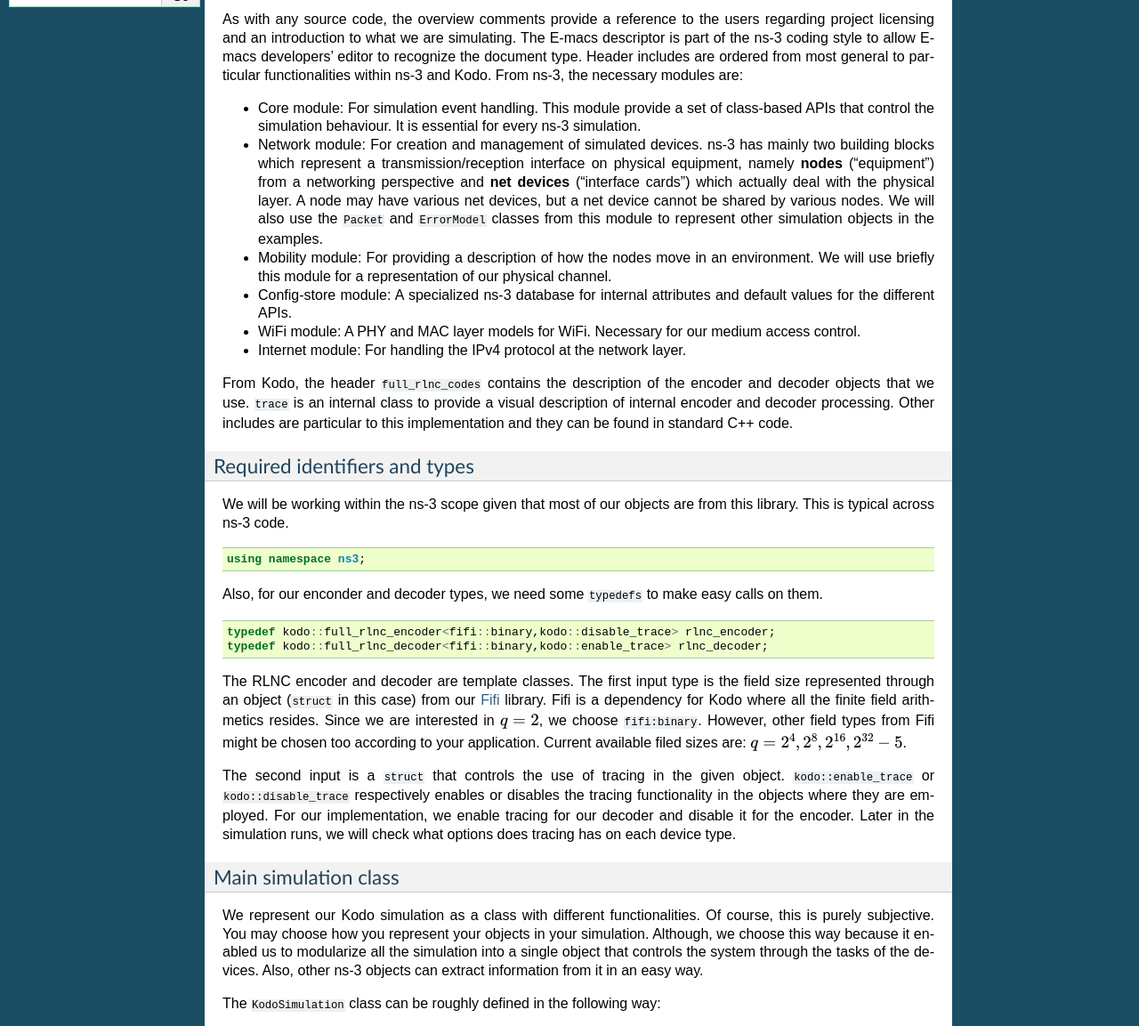
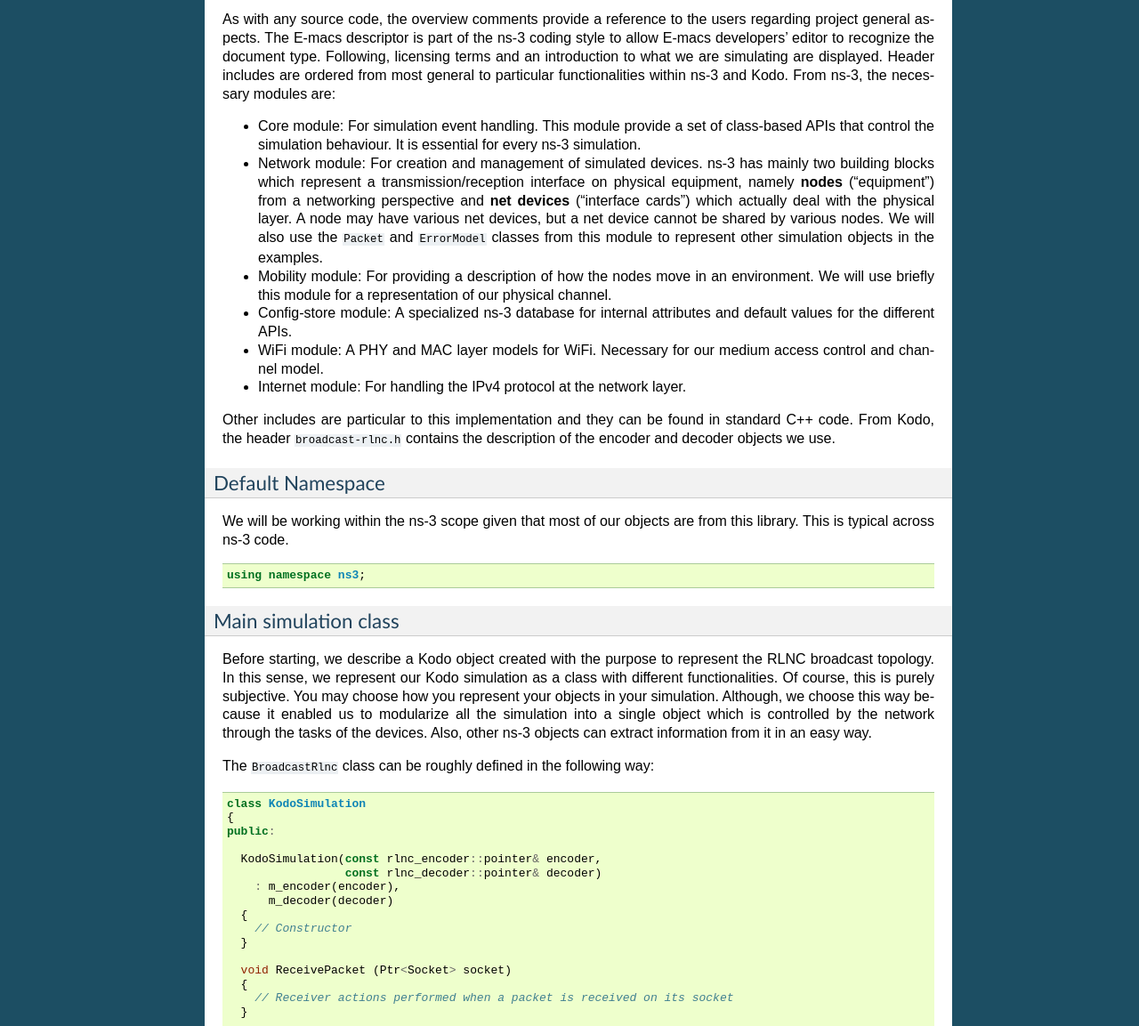
Before and after one commit to steinwurf/kodo-ns3-examples, a Sphinx documentation site: the page built from docs/wifi_broadcast.rst, in a window 1280 px wide and 1400 px high, scrolled down 726 px, cut to the strip 247-1400 px from the top of the window. Shown: the whole strip at 89% size. Built offline with Sphinx 7.4.7, drawn with Linux system fonts in a browser that asks for light colours; formulas are drawn with MathJax 3; some of the changed text lies outside the part shown.

Commit message:
Removing authors names and adding documentation

```diff
--- a/docs/wifi_broadcast.rst
+++ b/docs/wifi_broadcast.rst
@@ -57,11 +57,10 @@
    :linenos:
 
 As with any source code, the overview comments provide a reference to the users
-regarding project licensing and an introduction to what we are simulating. The
-E-macs descriptor is part of the ns-3 coding style to allow E-macs developers'
-editor to recognize the document type. Header includes are ordered from most
-general to particular functionalities within ns-3 and Kodo. From ns-3, the
-necessary modules are:
+regarding project general aspects. The E-macs descriptor is part of the
+ns-3 coding style to allow E-macs developers' editor to recognize the document
+type. Following, licensing terms and an introduction to what we are simulating
+are displayed. Header includes are ordered from most general to particular functionalities within ns-3 and Kodo. From ns-3, the necessary modules are:
 
 * Core module: For simulation event handling. This module provide a set of
   class-based APIs that control the simulation behaviour. It is essential for
@@ -80,17 +79,14 @@
 * Config-store module: A specialized ns-3 database for internal attributes and
   default values for the different APIs.
 * WiFi module: A PHY and MAC layer models for WiFi. Necessary for our medium
-  access control.
+  access control and channel model.
 * Internet module: For handling the IPv4 protocol at the network layer.
 
-From Kodo, the header ``full_rlnc_codes`` contains the description of the
-encoder and decoder objects that we use. ``trace`` is an internal class to
-provide a visual description of internal encoder and decoder processing. Other
-includes are particular to this implementation and they can be found in standard
-C++ code.
+Other includes are particular to this implementation and they can be found in
+standard C++ code. From Kodo, the header ``broadcast-rlnc.h`` contains the description of the encoder and decoder objects we use.
 
-Required identifiers and types
-^^^^^^^^^^^^^^^^^^^^^^^^^^^^^^
+Default Namespace
+^^^^^^^^^^^^^^^^^
 
 We will be working within the ns-3 scope given that most of our objects are from
 this library. This is typical across ns-3 code.
@@ -99,40 +95,16 @@
 
    using namespace ns3;
 
-Also, for our enconder and decoder types, we need some ``typedefs`` to make
-easy calls on them.
-
-.. code-block:: c++
-
-   typedef kodo::full_rlnc_encoder<fifi::binary,kodo::disable_trace> rlnc_encoder;
-   typedef kodo::full_rlnc_decoder<fifi::binary,kodo::enable_trace> rlnc_decoder;
-
-The RLNC encoder and decoder are template classes. The first input type is the
-field size represented through an object (``struct`` in this case) from our
-`Fifi  <https://github.com/steinwurf/fifi>`_ library. Fifi is a dependency for
-Kodo where all the finite field arithmetics resides. Since we are interested in
-:math:`q = 2`, we choose ``fifi:binary``. However, other field types from Fifi
-might be chosen too according to your application. Current available filed sizes
-are: :math:`q = {2^4, 2^8, 2^{16}, 2^{32}-5}`.
-
-The second input is a ``struct`` that controls the use of tracing in the given
-object. ``kodo::enable_trace`` or ``kodo::disable_trace`` respectively enables
-or disables the tracing functionality in the objects where they are employed.
-For our implementation, we enable tracing for our decoder and disable it for
-the encoder. Later in the simulation runs, we will check what options does
-tracing has on each device type.
-
 Main simulation class
 ^^^^^^^^^^^^^^^^^^^^^
 
-We represent our Kodo simulation as a class with different functionalities. Of
-course, this is purely subjective. You may choose how you represent your objects
-in your simulation. Although, we choose this way because it enabled us to
-modularize all the simulation into a single object that controls the system
-through the tasks of the devices. Also, other ns-3 objects can extract
-information from it in an easy way.
+Before starting, we describe a Kodo object created with the purpose to
+represent the RLNC broadcast topology. In this sense, we represent our Kodo simulation as a class with different functionalities. Of course, this is purely subjective. You may choose how you represent your objects in your simulation. Although, we choose this way because it enabled us to modularize all the
+simulation into a single object which is controlled by the network through the
+tasks of the devices. Also, other ns-3 objects can extract information
+from it in an easy way.
 
-The ``KodoSimulation`` class can be roughly defined in the following way:
+The ``BroadcastRlnc`` class can be roughly defined in the following way:
 
 .. code-block:: c++
 
```
Also changed, not shown: 5 other files.
